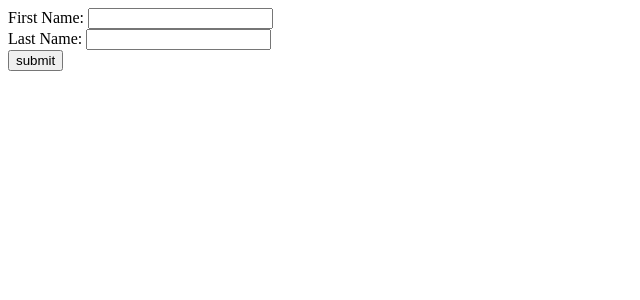
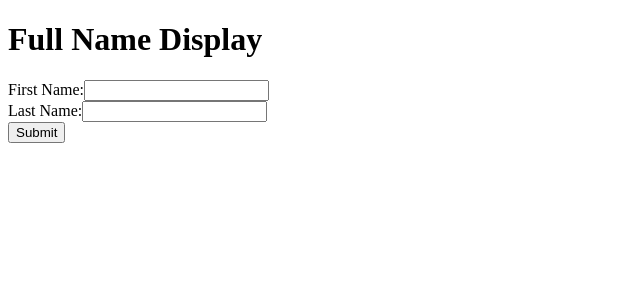
Before and after one commit to Nagarajumv99/xdisplayname, a React (Vite) app: page / in a window 1280 px wide. Shown: the top 300 px of the page, without its empty margins (0-640 px from the left). Built offline with nearby package versions, Linux system fonts and the light colour scheme.

Commit message:
Fix initial render issue and update form validation

```diff
--- a/src/App.jsx
+++ b/src/App.jsx
@@ -1,29 +1,49 @@
-import { useState } from 'react'
-import './App.css'
+import { useState } from "react";
+import "./App.css";
 
 function App() {
   const [firstName, setFirstName] = useState("");
-  const [lasttName, setlastName] = useState("");
+  const [lastName, setLastName] = useState("");
   const [fullName, setFullName] = useState("");
-  function handleInput(e){
+
+  function handleInput(e) {
     e.preventDefault();
-    if(firstName !== "" && lasttName !== ""){
-      setFullName(`Full Name: ${firstName} ${lasttName}`);
+    if (firstName !== "" && lastName !== "") {
+      setFullName(`Full Name: ${firstName} ${lastName}`);
     }
   }
 
   return (
+    <>
+      <h1>Full Name Display</h1>
 
+      <form onSubmit={handleInput}>
+        <div>
+          First Name:
+          <input
+            type="text"
+            onChange={(e) => setFirstName(e.target.value)}
+            required
+          />
+        </div>
 
-    <>
-      <form onSubmit={handleInput}>
-        <div>First Name: <input type="text" onChange={(e) => setFirstName(e.target.value)} required/></div>
-        <div>Last Name: <input type="text" onChange={(e) => setlastName(e.target.value)} required/></div>
-        <div><button type="submit">submit</button></div>
+        <div>
+          Last Name:
+          <input
+            type="text"
+            onChange={(e) => setLastName(e.target.value)}
+            required
+          />
+        </div>
+
+        <div>
+          <button type="submit">Submit</button>
+        </div>
       </form>
-      {fullName&&<p>{fullName}</p>}
+
+      {fullName && <p>{fullName}</p>}
     </>
-  )
+  );
 }
 
-export default App
+export default App;
```
